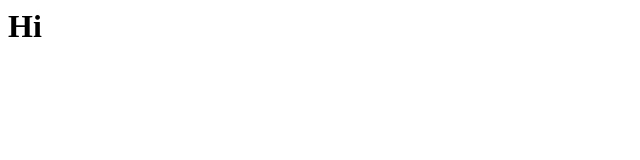
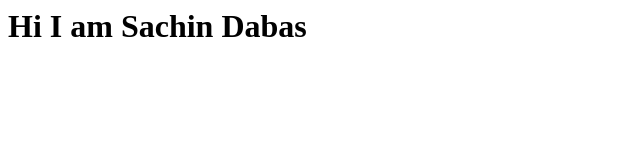
Before and after one commit to sachin-dabas/WEBSITE, a plain HTML site: page index.html in a window 1280 px wide. Shown: the whole page, without its empty margins (0-640 px from the left). Drawn offline with Linux system fonts and the light colour scheme.

Commit message:
testing the url

```diff
--- a/index.html
+++ b/index.html
@@ -6,6 +6,6 @@
     <title>Sachin Dabas</title>
 </head>
 <body>
-    <h1>Hi<h1>
+    <h1>Hi I am Sachin Dabas<h1>
 </body>
 </html>
```
